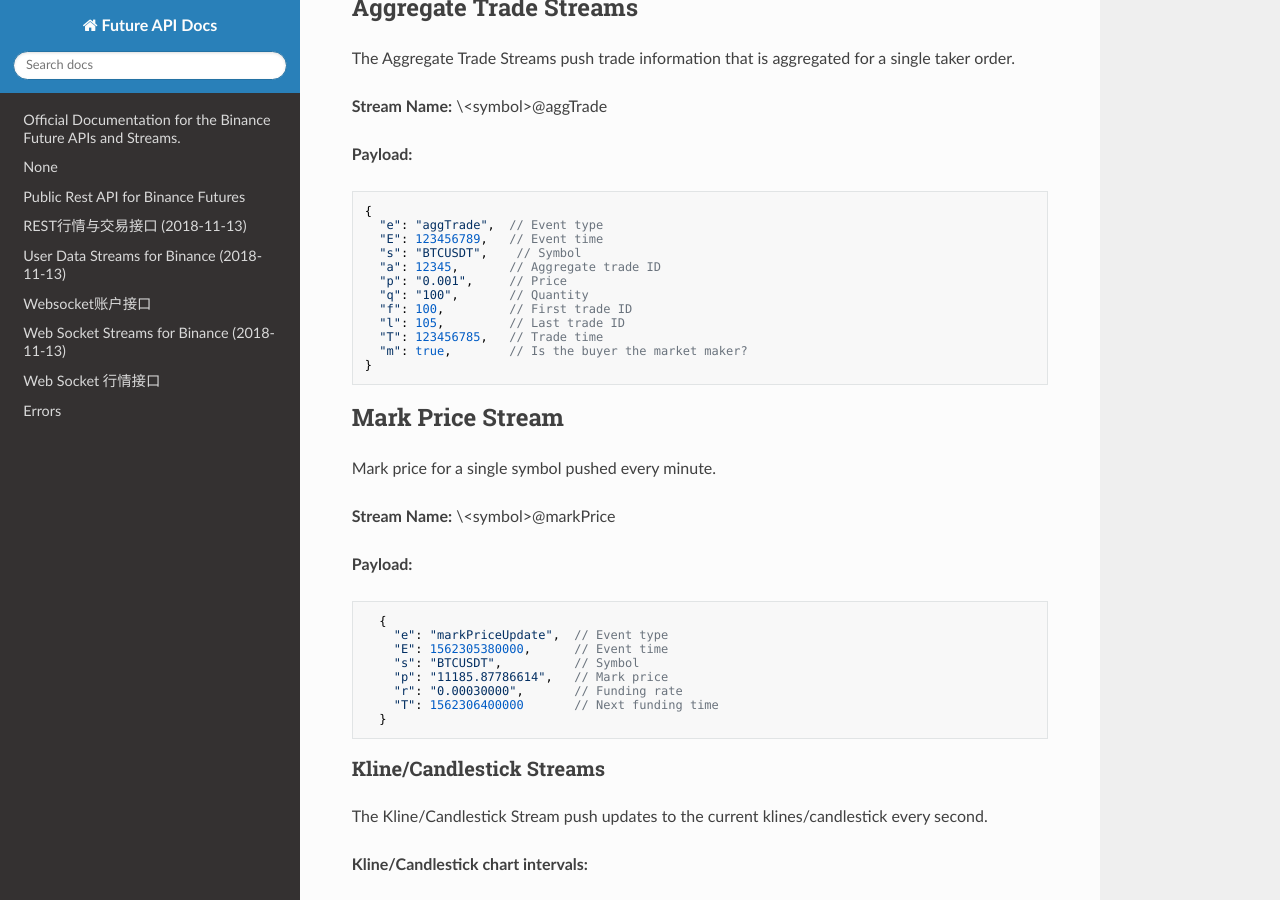
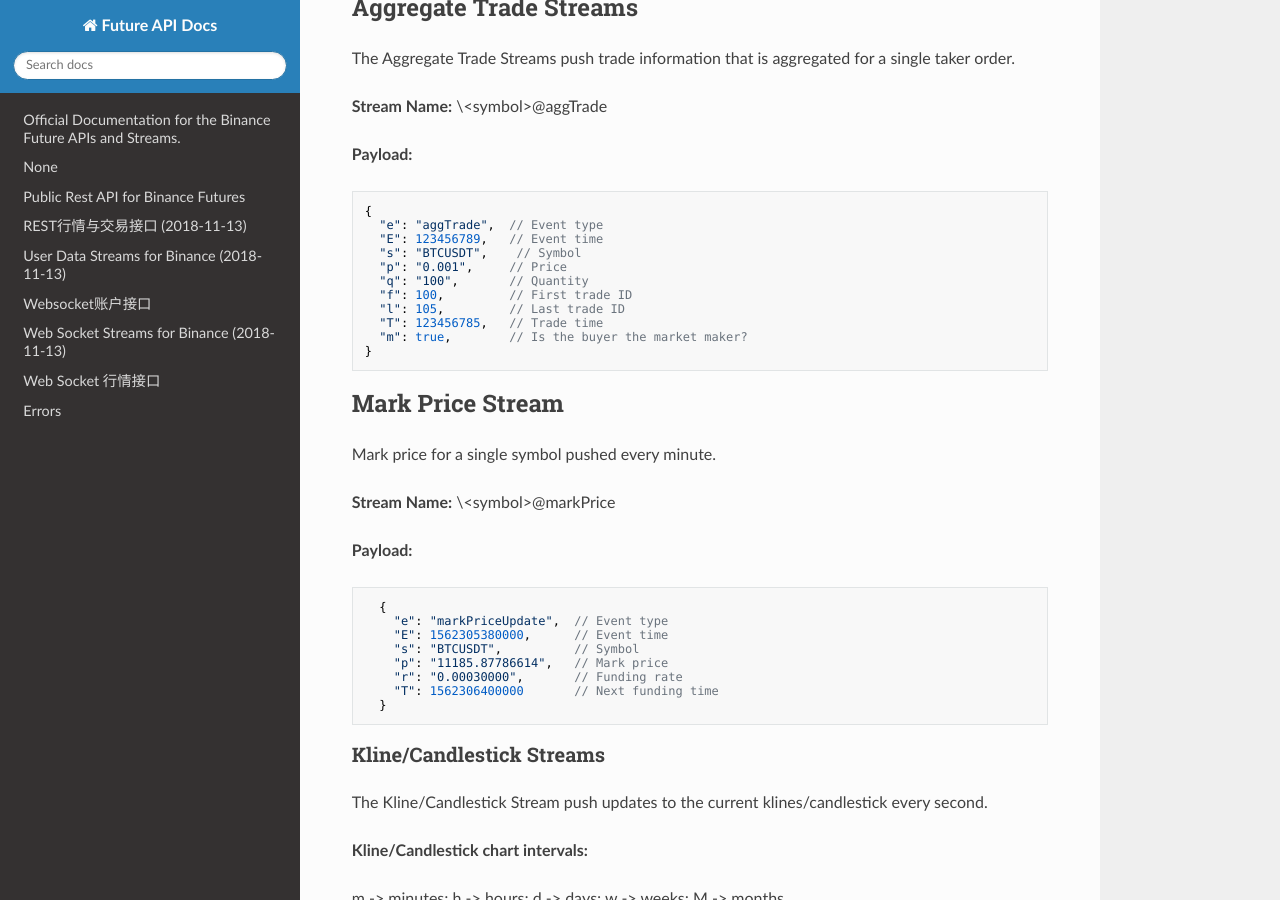
Before and after one commit to peterzan888/Binance-Future-API-test-doc, an MkDocs documentation site: the page built from docs/market_data.md, in a window 1280 px wide and 900 px high, scrolled down 8715 px. Built offline with MkDocs 1.6.1, drawn with Linux system fonts in a browser that asks for light colours; nearby versions of some CDN libraries.

Commit message:
Update market_data.md

```diff
--- a/docs/market_data.md
+++ b/docs/market_data.md
@@ -454,7 +454,6 @@
   "e": "aggTrade",  // Event type
   "E": 123456789,   // Event time
   "s": "BTCUSDT",    // Symbol
-  "a": 12345,       // Aggregate trade ID
   "p": "0.001",     // Price
   "q": "100",       // Quantity
   "f": 100,         // First trade ID
```
